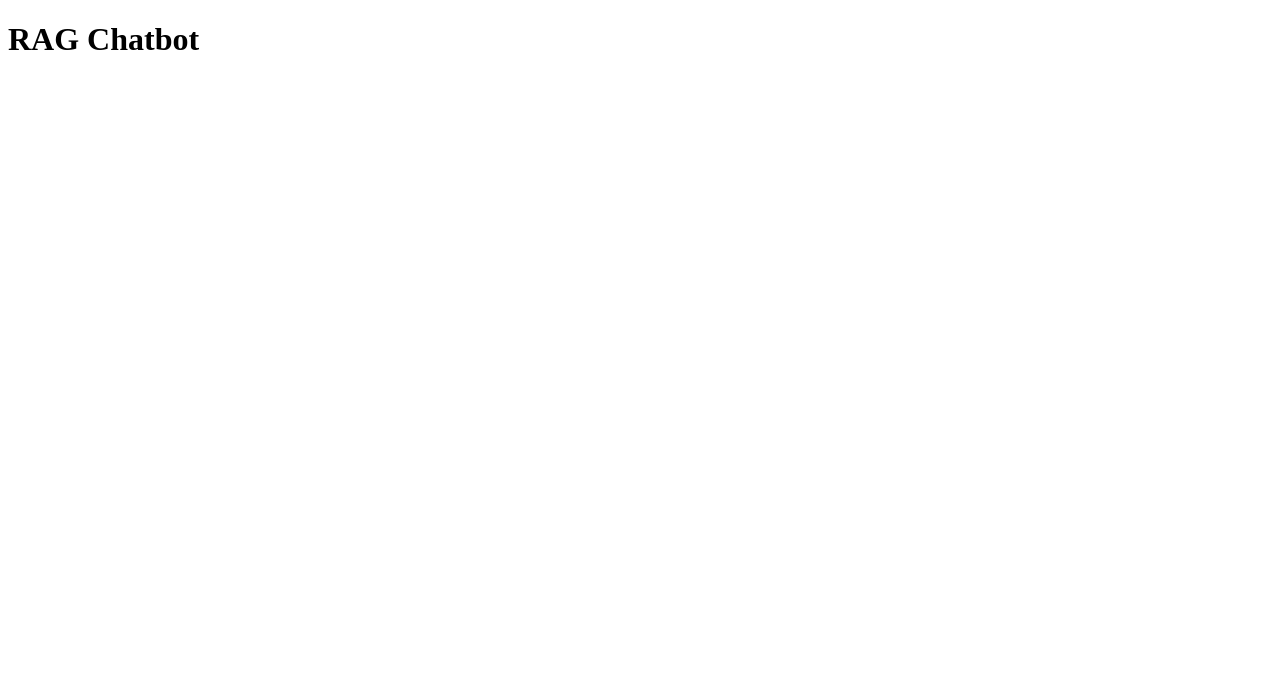
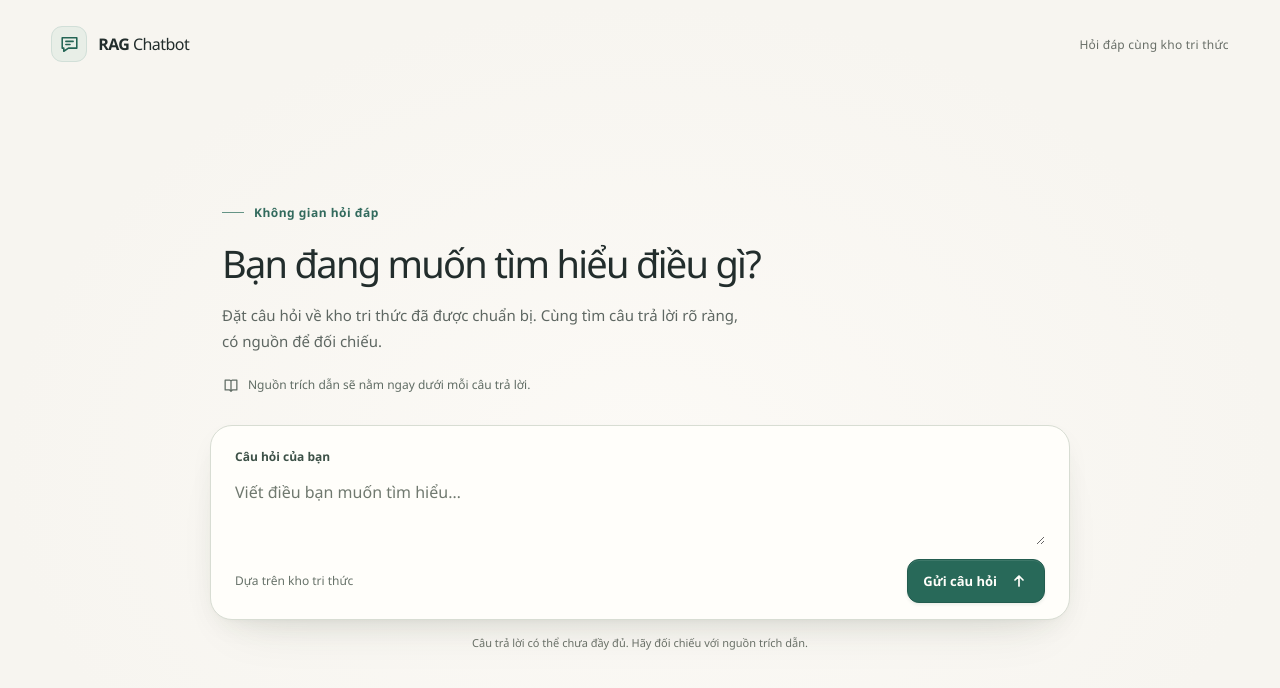
Before and after one commit to Rotdzaii/RAG-Chatbot, a React (Vite) app in the folder frontend/: page / in a window 1280 px wide. Shown: the top 688 px of the page. Built offline with nearby package versions, Linux system fonts and the light colour scheme.

Commit message:
feat(frontend): add end-user chat interface shell

```diff
--- /dev/null
+++ b/frontend/src/App.css
@@ -0,0 +1,246 @@
+:root {
+  font-family: 'Segoe UI', system-ui, -apple-system, BlinkMacSystemFont, sans-serif;
+  color: #222d2c;
+  background: #f7f5f0;
+  font-synthesis: none;
+  text-rendering: optimizeLegibility;
+  -webkit-font-smoothing: antialiased;
+  color-scheme: light;
+}
+
+* { box-sizing: border-box; }
+body { margin: 0; }
+button, textarea { font: inherit; }
+button, a { -webkit-tap-highlight-color: transparent; }
+::selection { background: #d5e9e3; color: #183e38; }
+
+a:focus-visible,
+button:focus-visible,
+textarea:focus-visible {
+  outline: 2px solid #227363;
+  outline-offset: 5px;
+}
+
+.skip-link {
+  position: fixed;
+  top: 12px;
+  left: 12px;
+  z-index: 10;
+  padding: 12px 18px;
+  border-radius: 8px;
+  color: #fff;
+  background: #205e53;
+  transform: translateY(-160%);
+}
+
+.skip-link:focus { transform: translateY(0); }
+
+.app-shell {
+  min-height: 100svh;
+  background: radial-gradient(ellipse at 50% 58%, #fcfaf6 0%, #f7f5f0 70%);
+}
+
+.topbar {
+  display: flex;
+  align-items: center;
+  justify-content: space-between;
+  gap: 24px;
+  min-height: 88px;
+  padding: 20px clamp(20px, 4vw, 56px);
+}
+
+.brand {
+  display: inline-flex;
+  align-items: center;
+  flex-shrink: 0;
+  gap: 11px;
+  border-radius: 6px;
+  color: inherit;
+  text-decoration: none;
+}
+
+.brand-mark {
+  display: grid;
+  place-items: center;
+  width: 36px;
+  height: 36px;
+  border: 1px solid #d1dfd8;
+  border-radius: 11px;
+  color: #246555;
+  background: #e8eee7;
+  transition: background-color 160ms ease;
+}
+
+.brand-mark svg { width: 25px; height: 25px; }
+.brand:hover .brand-mark { background: #dbe8de; }
+.brand strong { font-size: 16px; font-weight: 650; letter-spacing: -0.035em; }
+.brand strong span { font-weight: 450; }
+.header-note { color: #686e67; font-size: 12px; letter-spacing: 0.02em; }
+
+.conversation {
+  display: flex;
+  flex-direction: column;
+  justify-content: center;
+  gap: 30px;
+  width: min(860px, calc(100% - 48px));
+  min-height: calc(100svh - 88px);
+  margin: 0 auto;
+  padding: 64px 0 clamp(48px, 12vh, 128px);
+}
+
+.welcome { padding: 0 12px; }
+
+.welcome-kicker {
+  display: flex;
+  align-items: center;
+  gap: 10px;
+  margin-bottom: 18px;
+  color: #326a5d;
+  font-size: 12px;
+  font-weight: 600;
+  letter-spacing: 0.04em;
+}
+
+.welcome-rule { width: 22px; height: 1px; background: #659486; }
+
+.welcome h1 {
+  margin: 0;
+  font-size: clamp(27px, 3vw, 38px);
+  font-weight: 550;
+  line-height: 1.3;
+  letter-spacing: -0.045em;
+  text-wrap: balance;
+}
+
+.welcome > p {
+  max-width: 530px;
+  margin: 14px 0 20px;
+  color: #5e6762;
+  font-size: 15px;
+  line-height: 1.75;
+  text-wrap: pretty;
+}
+
+.context-note {
+  display: flex;
+  align-items: flex-start;
+  gap: 8px;
+  color: #606c64;
+  font-size: 12px;
+  line-height: 1.65;
+}
+
+.context-note svg { flex: 0 0 18px; width: 18px; height: 18px; margin-top: 1px; }
+
+.composer-dock {
+  position: sticky;
+  bottom: max(16px, env(safe-area-inset-bottom));
+  z-index: 1;
+}
+
+.composer {
+  padding: 22px 24px 16px;
+  border: 1px solid #d8ddd3;
+  border-radius: 22px;
+  background: #fffefa;
+  box-shadow: 0 2px 3px #313f2b04, 0 10px 30px -12px #313f2b20, 0 26px 56px -30px #313f2b26;
+  transition: border-color 180ms ease, box-shadow 180ms ease;
+}
+
+.composer:hover { border-color: #aabfb1; }
+
+.composer:focus-within {
+  border-color: #508879;
+  box-shadow: 0 0 0 3px #2e796711, 0 12px 35px -16px #26483b30;
+}
+
+.composer > label {
+  display: block;
+  margin-bottom: 10px;
+  color: #3d5147;
+  font-size: 12px;
+  font-weight: 600;
+}
+
+.composer textarea {
+  display: block;
+  width: 100%;
+  min-height: 70px;
+  max-height: 240px;
+  padding: 4px 0;
+  border: 0;
+  border-radius: 3px;
+  resize: vertical;
+  color: #222d2c;
+  background: transparent;
+  font-size: 16px;
+  line-height: 1.65;
+  scroll-margin: 24px;
+}
+
+.composer textarea::placeholder { color: #70796f; opacity: 1; }
+.composer textarea:focus-visible { outline-offset: 4px; }
+
+.composer-toolbar {
+  display: flex;
+  align-items: center;
+  justify-content: space-between;
+  gap: 16px;
+  margin-top: 14px;
+}
+
+.composer-context { color: #677269; font-size: 12px; line-height: 1.5; }
+
+.send-button {
+  display: inline-flex;
+  flex-shrink: 0;
+  align-items: center;
+  justify-content: center;
+  gap: 12px;
+  min-height: 44px;
+  padding: 0 15px;
+  border: 1px solid #235c4f;
+  border-radius: 12px;
+  color: #fffefa;
+  background: #286959;
+  box-shadow: inset 0 1px 0 #ffffff19, 0 2px 3px #1d493314;
+  cursor: pointer;
+  font-size: 13px;
+  font-weight: 600;
+  transition: background-color 160ms ease, box-shadow 160ms ease;
+}
+
+.send-button svg { width: 20px; height: 20px; }
+.send-button:hover { background: #1d5749; box-shadow: 0 3px 9px #1d493325; }
+.send-button:active { background: #154737; box-shadow: none; }
+
+.composer-help {
+  margin: 14px 12px 0;
+  color: #697067;
+  font-size: 11px;
+  line-height: 1.7;
+  text-align: center;
+  text-wrap: pretty;
+}
+
+@media (max-width: 600px) {
+  .topbar { min-height: 72px; padding: 18px 20px; }
+  .header-note { display: none; }
+  .conversation {
+    width: calc(100% - 32px);
+    min-height: calc(100svh - 72px);
+    gap: 26px;
+    padding: 40px 0 32px;
+  }
+  .welcome { padding: 0 8px; }
+  .welcome h1 { max-width: 360px; letter-spacing: -0.035em; }
+  .welcome > p { font-size: 14px; }
+  .composer { padding: 18px 18px 14px; border-radius: 18px; }
+  .composer-toolbar { gap: 10px; }
+  .composer-context { max-width: 115px; font-size: 11px; }
+  .send-button { gap: 8px; padding: 0 12px; }
+}
+
+@media (prefers-reduced-motion: reduce) {
+  *, *::before, *::after { transition: none !important; }
+}
--- a/frontend/src/App.tsx
+++ b/frontend/src/App.tsx
@@ -1,8 +1,68 @@
+import './App.css'
+
 function App() {
   return (
-    <main>
-      <h1>RAG Chatbot</h1>
-    </main>
+    <div className="app-shell" lang="vi">
+      <a className="skip-link" href="#question">Đến ô nhập câu hỏi</a>
+      <header className="topbar">
+        <a className="brand" href="#conversation" aria-label="RAG Chatbot, về cuộc trò chuyện">
+          <span className="brand-mark" aria-hidden="true">
+            <svg viewBox="0 0 24 24" fill="none" stroke="currentColor" strokeWidth="1.5">
+              <path d="M5 5.5h14v10H11l-4.5 3v-3H5z" strokeLinejoin="round" />
+              <path d="M8.5 9h7M8.5 12h4" strokeLinecap="round" />
+            </svg>
+          </span>
+          <strong>RAG <span>Chatbot</span></strong>
+        </a>
+        <span className="header-note">Hỏi đáp cùng kho tri thức</span>
+      </header>
+
+      <main className="conversation" id="conversation" aria-labelledby="welcome-heading">
+        <section className="welcome">
+          <div className="welcome-kicker">
+            <span className="welcome-rule" aria-hidden="true" />
+            Không gian hỏi đáp
+          </div>
+          <h1 id="welcome-heading">Bạn đang muốn tìm hiểu điều gì?</h1>
+          <p>
+            Đặt câu hỏi về kho tri thức đã được chuẩn bị.
+            Cùng tìm câu trả lời rõ ràng, có nguồn để đối chiếu.
+          </p>
+          <div className="context-note">
+            <svg viewBox="0 0 20 20" fill="none" stroke="currentColor" strokeWidth="1.4" aria-hidden="true">
+              <path d="M3.5 4.5h5l1.5 1 1.5-1h5v11h-5L10 17l-1.5-1.5h-5zM10 5.5V17" strokeLinejoin="round" />
+            </svg>
+            <span>Nguồn trích dẫn sẽ nằm ngay dưới mỗi câu trả lời.</span>
+          </div>
+        </section>
+
+        {/* Future assistant messages will include their own inline source cards. */}
+        <div className="composer-dock">
+          <form className="composer" aria-label="Đặt câu hỏi" onSubmit={(event) => event.preventDefault()}>
+            <label htmlFor="question">Câu hỏi của bạn</label>
+            <textarea
+              id="question"
+              name="question"
+              rows={2}
+              placeholder="Viết điều bạn muốn tìm hiểu…"
+              aria-describedby="composer-help"
+            />
+            <div className="composer-toolbar">
+              <span className="composer-context">Dựa trên kho tri thức</span>
+              <button type="button" className="send-button" aria-label="Gửi câu hỏi">
+                <span>Gửi câu hỏi</span>
+                <svg viewBox="0 0 20 20" fill="none" stroke="currentColor" strokeWidth="1.7" aria-hidden="true">
+                  <path d="M10 15V5m-4 4 4-4 4 4" strokeLinecap="round" strokeLinejoin="round" />
+                </svg>
+              </button>
+            </div>
+          </form>
+          <p className="composer-help" id="composer-help">
+            Câu trả lời có thể chưa đầy đủ. Hãy đối chiếu với nguồn trích dẫn.
+          </p>
+        </div>
+      </main>
+    </div>
   )
 }
 
```
